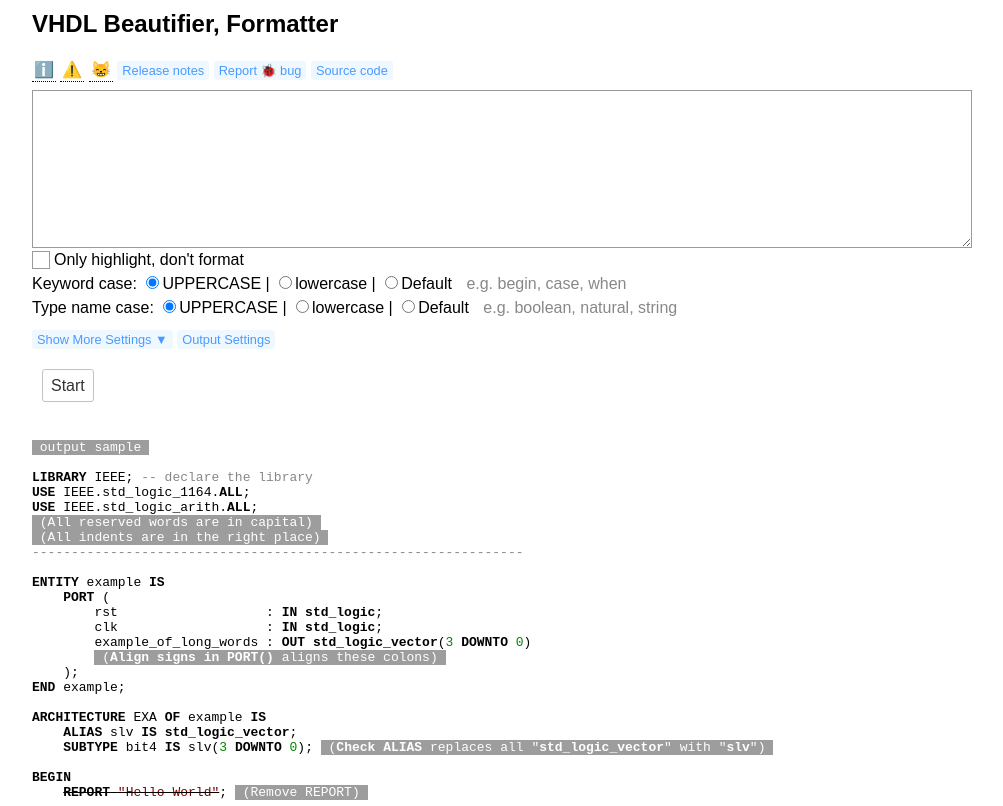
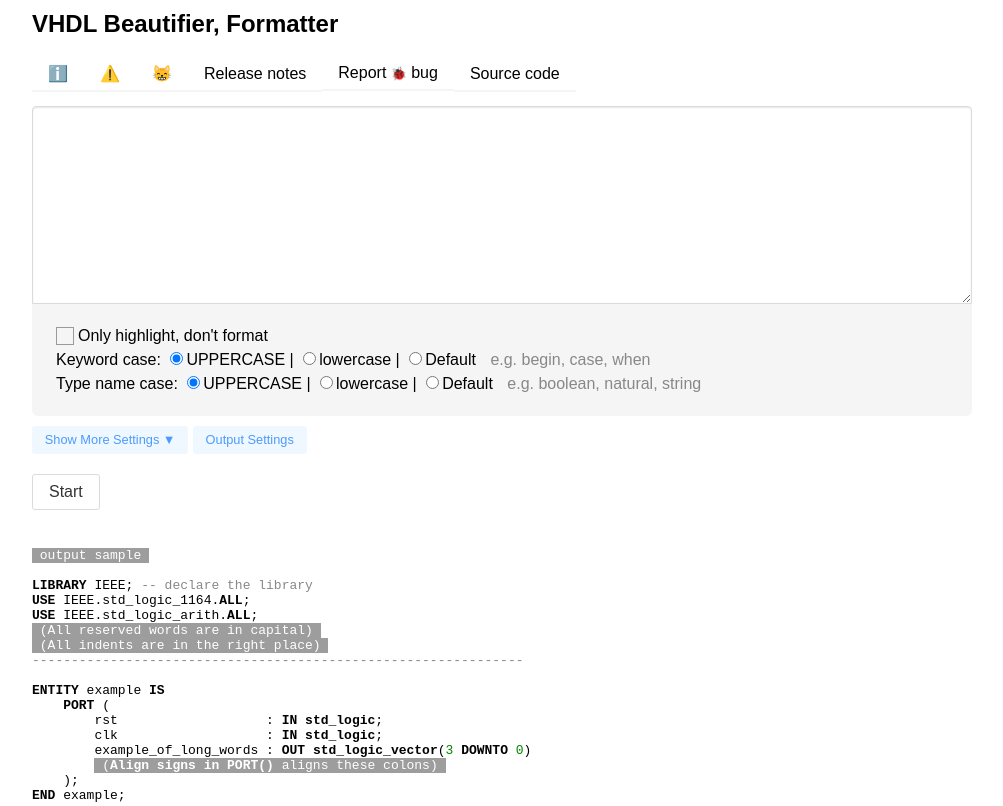
Before and after one commit to g2384/VHDLFormatter, a plain HTML site: page index.html in a window 1280 px wide. Shown: the top 806 px of the page, without its empty margins (138-1141 px from the left). Drawn offline with Linux system fonts and the light colour scheme.

Commit message:
update style

```diff
--- a/index.html
+++ b/index.html
@@ -30,7 +30,9 @@
     <div class="content">
     <h2>VHDL Beautifier, Formatter</h2>
     <p style="color:#888">
-        <div class="tooltip emoji" onclick="showInfo();">&#x2139;
+        <ul>
+            <li>
+                <div class="tooltip emoji top-button" onclick="showInfo();">&#x2139;
                     <span class="tooltiptext">Beautify and format your VHDL code online</span>
                 </div>
                 <div id="info" class="modal">
@@ -39,7 +41,9 @@
                         <p>Beautify and format your VHDL code online</p>
                     </div>
                 </div>
-        <div class="tooltip emoji" onclick="showWarning();">&#x26A0;
+            </li>
+            <li>
+                <div class="tooltip emoji top-button" onclick="showWarning();">&#x26A0;
                     <span class="tooltiptext">Please make a backup before you replace your code!</span>
                 </div>
                 <div id="warning" class="modal">
@@ -48,7 +52,9 @@
                         <p>Please make a backup before you replace your code!</p>
                     </div>
                 </div>
-        <div class="tooltip emoji" onclick="showHappy();">&#x1F638;
+            </li>
+            <li>
+                <div class="tooltip emoji top-button" onclick="showHappy();">&#x1F638;
                     <span class="tooltiptext">Proper formatting makes code easier to read and understand.</span>
                 </div>
                 <div id="happy" class="modal">
@@ -57,12 +63,22 @@
                         <p>Proper formatting makes code easier to read and understand.</p>
                     </div>
                 </div>
-        <a href="https://github.com/g2384/VHDLFormatter#release-notes">Release notes</a>
-        <a href="https://github.com/g2384/VHDLFormatter/issues/new" target="_blank">Report <span>&#x1f41e;</span> bug</a>
-        <a href="https://github.com/g2384/VHDLFormatter">Source code</a>
+            </li>
+            <li>
+                <a class="top-button" href="https://github.com/g2384/VHDLFormatter#release-notes">Release notes</a>
+            </li>
+            <li>
+                <a class="top-button" href="https://github.com/g2384/VHDLFormatter/issues/new" target="_blank">Report
+                    <span class="inline-emoji">&#x1f41e;</span> bug</a>
+            </li>
+            <li>
+                <a class="top-button" href="https://github.com/g2384/VHDLFormatter">Source code</a>
+            </li>
+        </ul>
     </p>
     <textarea id="in" rows="10" wrap="off"></textarea>
     <br>
+    <div class="setting-field">
     <div class="checkbox">
         <input type="checkbox" id="no_format" onclick="noFormat()">
         <label for="no_format">Only highlight, don't format</label>
@@ -204,6 +220,7 @@
         <div class="checkbox" id="mix_letter_div">
             <input type="checkbox" id="mix_letter">
             <label for="mix_letter">! EVIL - unreadable (mix upper/lower-case letters)</label>
+        </div>
     </div>
 </div>
     <div>
--- a/style.css
+++ b/style.css
@@ -7,9 +7,76 @@ body {
 
 textarea {
     width: 100%;
-    border: solid 1px #9a9a9a;
     padding: 3px;
+    resize: vertical;
     font-family: 'Consolas', Courier, monospace;
+}
+
+input[type="text"] {
+    padding: 2px 4px;
+}
+
+input[type="text"],
+textarea {
+    border: solid 1px #dbdbdb;
+    box-shadow: inset 0 1px 2px rgba(10, 10, 10, .1);
+    border-radius: 4px 4px 0px 0px;
+    font-size: 1rem;
+}
+
+input[type="text"]:hover,
+textarea:hover {
+    border-color: #b5b5b5;
+}
+
+ul {
+    flex-wrap: wrap;
+    max-width: 100%;
+    list-style: none;
+    align-items: center;
+    display: flex;
+    flex-grow: 1;
+    flex-shrink: 0;
+    justify-content: flex-start;
+    padding: 0px;
+}
+
+li {
+    display: block;
+    margin: 0;
+    padding: 0;
+    box-sizing: inherit;
+    user-select: none;
+}
+
+.top-button {
+    color: #000;
+    font-size: 1rem;
+    line-height: 1rem;
+    padding: .5em 1em;
+    margin: 0;
+    cursor: pointer;
+    margin-bottom: -2px;
+    border-radius: 0px;
+    background-color: #fff;
+    border-bottom: solid 2px #f5f5f5;
+}
+
+.top-button:hover {
+    border-bottom: solid 2px #dbdbdb;
+    background: rgba(0, 0, 0, .03);
+    -webkit-transition: .1s background-color ease;
+    transition: .1s background-color ease;
+}
+
+.inline-emoji {
+    font-size: 0.8em;
+}
+
+.setting-field {
+    padding: 1.25rem 1.5rem;
+    background-color: #f5f5f5;
+    border-radius: 0px 0px 6px 6px;
 }
 
 fieldset {
@@ -32,22 +99,21 @@ legend {
 }
 
 .btn {
-    margin: 10px 10px;
-    padding: 5px 8px;
-    font-size: 16px;
-    line-height: 1.33;
+    margin: 10px 0px;
+    padding: .5em 1em;
+    font-size: 1rem;
     border-radius: 3px;
     color: #333;
-    border-color: #ccc;
+    border: solid 1px #dbdbdb;
     cursor: pointer;
     text-align: center;
     white-space: nowrap;
-    border: 1px solid rgb(194, 194, 194);
     background-color: #fff;
 }
 
 .btn:hover {
-    background-color: #eee;
+    border-color: #b5b5b5;
+    background: rgba(0, 0, 0, .03);
 }
 
 .show {
@@ -85,8 +151,8 @@ form span {
 a {
     color: #4b9aff;
     text-decoration: none;
-    background: #f0f8ff;
-    padding: 2px 5px;
+    background-color: #f0f8ff;
+    padding: .5em 1em;
     border-radius: 3px;
     font-size: 0.8em;
     cursor: pointer;
@@ -274,24 +340,25 @@ p {
     cursor: pointer;
     position: relative;
     display: inline-block;
-    border-bottom: 1px dotted black;
 }
 
 .tooltip .tooltiptext {
     visibility: hidden;
     opacity: 0;
     width: 220px;
-    background-color: black;
-    color: #fff;
+    background-color: #fff;
+    color: #000;
     text-align: left;
-    padding: 5px 3px;
-    border-radius: 5px;
-    top: 100%;
-    left: 50%;
+    padding: .5em 1em;
+    border: 1px solid #cecece;
+    border-radius: 3px;
+    top: 130%;
+    left: 0%;
     position: absolute;
     z-index: 1;
-    -webkit-transition: opacity 1s ease-in-out;
-    transition: opacity 1s ease-in-out;
+    -webkit-transition: opacity 0.5s ease-in-out;
+    transition: opacity 0.5s ease-in-out;
+    box-shadow: 1px 0px 5px #bcbcbc;
 }
 
 .tooltip:hover .tooltiptext {
@@ -299,7 +366,20 @@ p {
     opacity: 1;
 }
 
+.tooltip .tooltiptext::after {
+    content: " ";
+    position: absolute;
+    bottom: 100%;
+    left: 9%;
+    margin-left: -5px;
+    border-width: 5px;
+    border-style: solid;
+    border-width: 0 0.5em 0.5em 0.5em;
+    border-color: transparent transparent white transparent;
+    -webkit-filter: drop-shadow(1px 2px 1px #bcbcbc);
+    filter: drop-shadow(1px -1px 1px #bcbcbc);
+}
+
 .emoji {
-    padding: 2px;
     font-family: apple color emoji, segoe ui emoji, noto color emoji, android emoji, emojisymbols, emojione mozilla, twemoji mozilla, segoe ui symbol;
 }
```
Also changed, not shown: README.md. Lines whose indentation alone changed are shown as unchanged.
